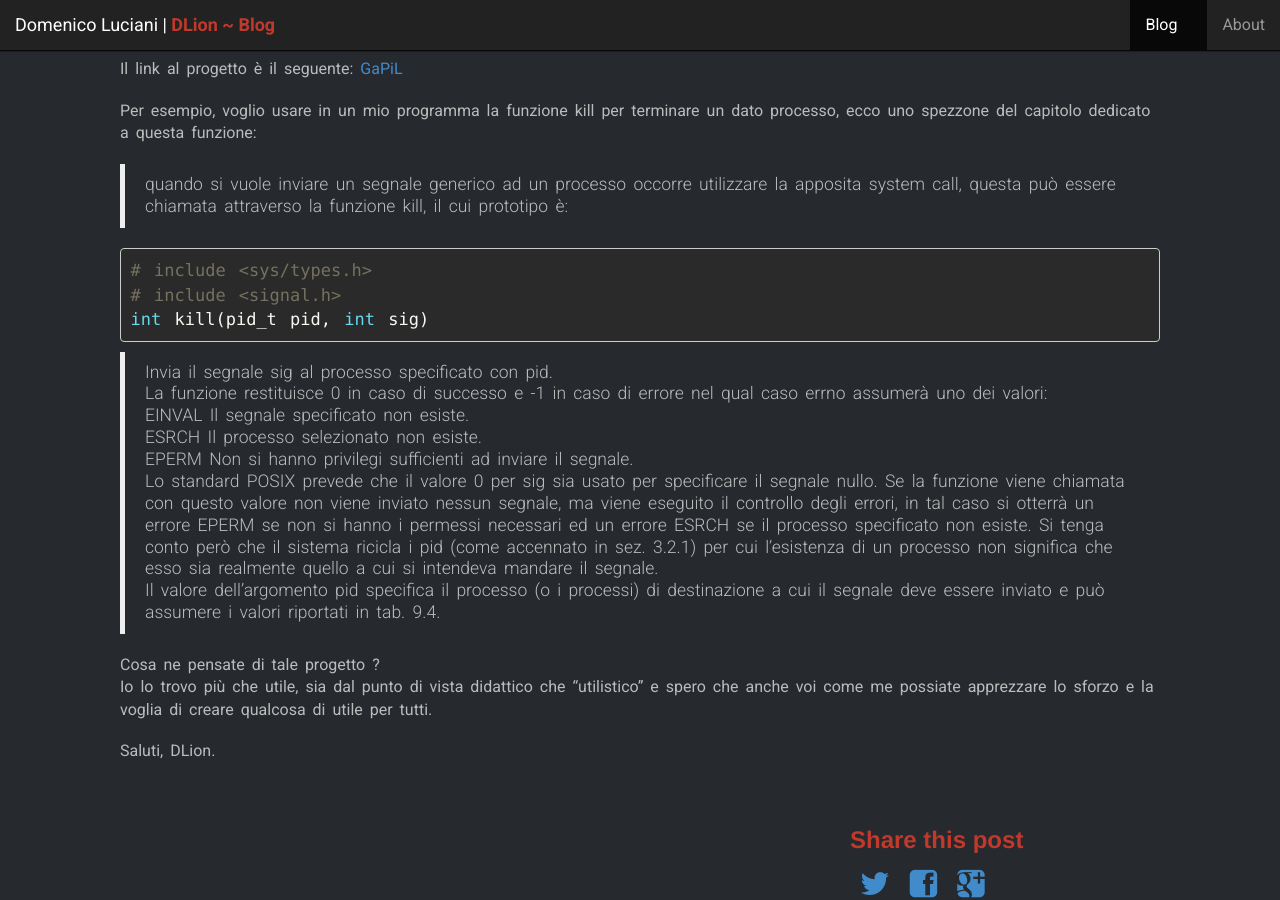
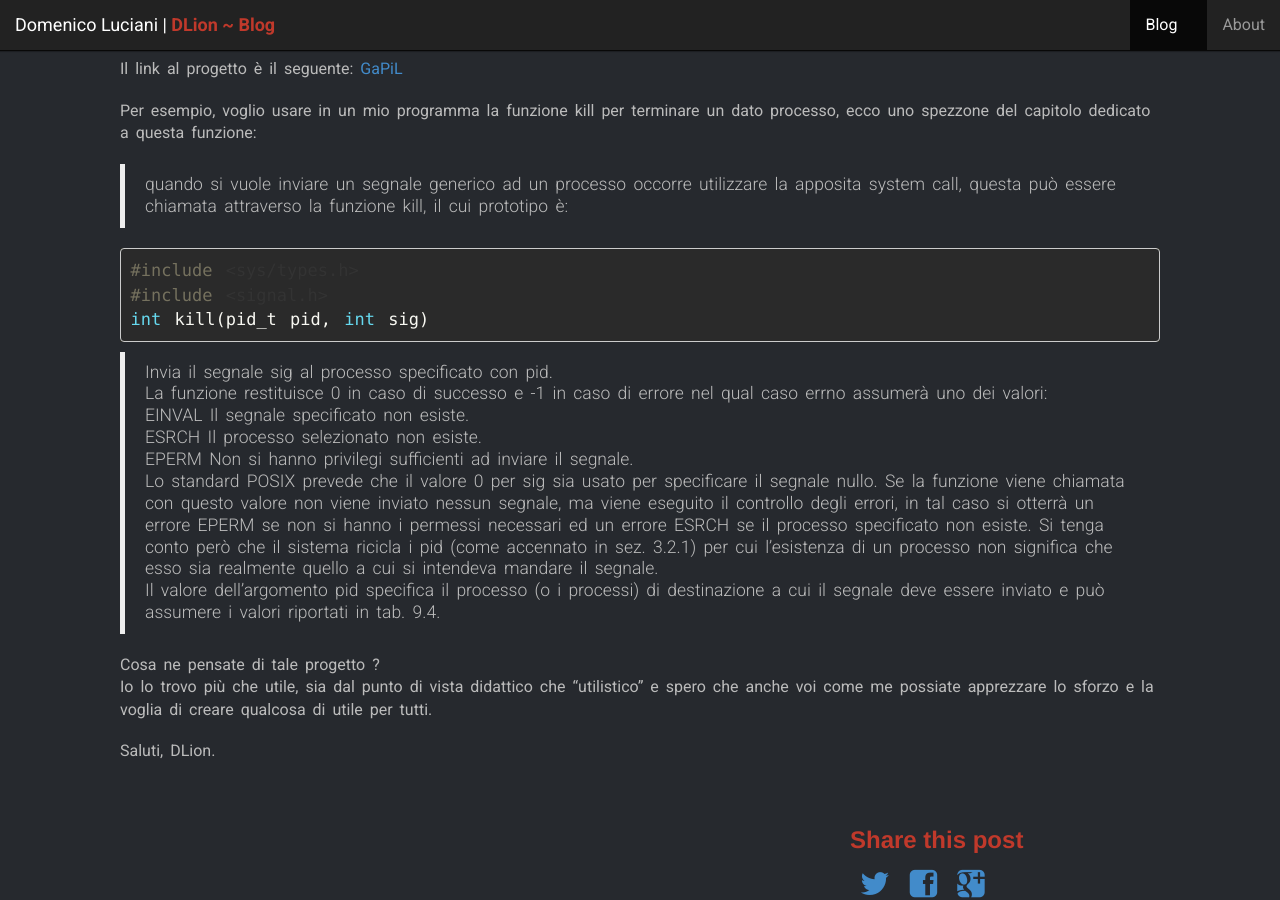
Before and after one commit to dlion/dlion.github.io, a Jekyll site: the page built from _posts/2013-06-18-guida-alla-programmazione-in-linux.md, in a window 1280 px wide and 900 px high, scrolled down 1224 px. Built offline with Jekyll 4.4.1, drawn with Linux system fonts in a browser that asks for light colours; comment, search, counter and statistics services are not loaded.

Commit message:
Update 2013-06-18-guida-alla-programmazione-in-linux.md

```diff
--- a/_posts/2013-06-18-guida-alla-programmazione-in-linux.md
+++ b/_posts/2013-06-18-guida-alla-programmazione-in-linux.md
@@ -27,11 +27,13 @@ Il link al progetto è il seguente: [GaPiL](http://gapil.gnulinux.it/)
 
 Per esempio, voglio usare in un mio programma la funzione kill per terminare un dato processo, ecco uno spezzone del capitolo dedicato a questa funzione:
 > quando si vuole inviare un segnale generico ad un processo occorre utilizzare la apposita system call, questa può essere chiamata attraverso la funzione kill, il cui prototipo è:
-> {% highlight c %}
+
+{% highlight c %}
 #include <sys/types.h>
 #include <signal.h>
 int kill(pid_t pid, int sig)
 {% endhighlight %}
+
 > Invia il segnale sig al processo specificato con pid.
 La funzione restituisce 0 in caso di successo e -1 in caso di errore nel qual caso errno assumerà uno dei valori:
 EINVAL Il segnale specificato non esiste.
```
